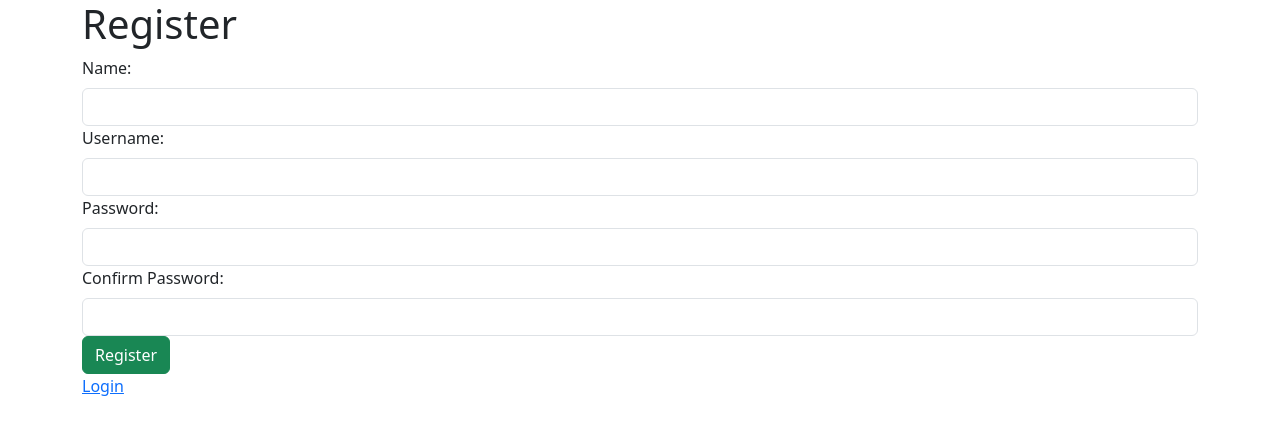
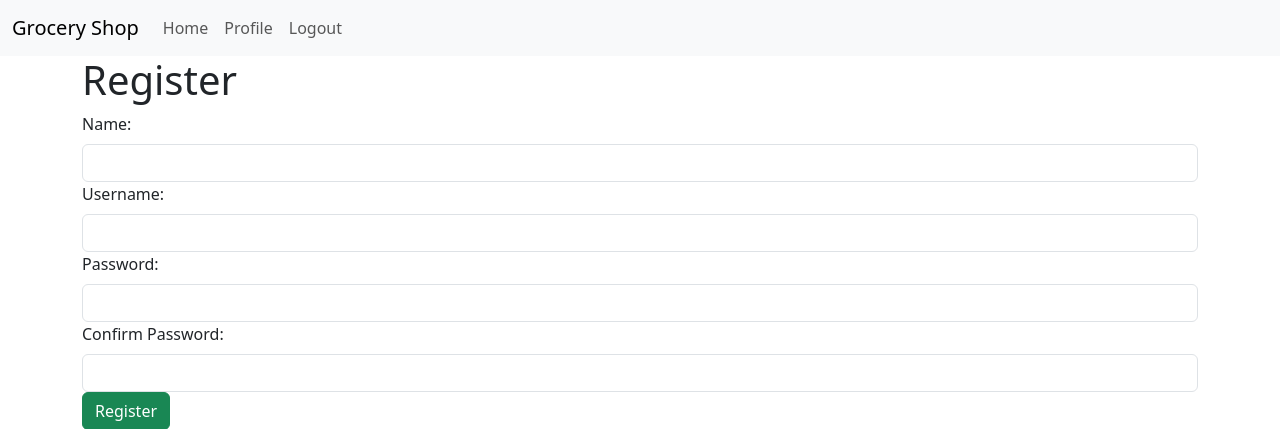
Before and after one commit to sayan01/bootcamp, a Flask app: page /register in a window 1280 px wide. Shown: the top 429 px of the page. Run offline with Flask 3, Linux system fonts and the light colour scheme.

Commit message:
add navbar, add basic profile page

```diff
--- a/models.py
+++ b/models.py
@@ -1,4 +1,4 @@
-
+from werkzeug.security import generate_password_hash
 from main import app
 from flask_sqlalchemy import SQLAlchemy
 from datetime import datetime
@@ -55,6 +55,7 @@ with app.app_context():
     db.create_all()
     admin = User.query.filter_by(is_admin=True).first()
     if not admin:
-        admin = User(username='admin', passhash='admin', name='Admin', is_admin=True)
+        passhash=generate_password_hash('admin')
+        admin = User(username='admin', passhash=passhash, name='Admin', is_admin=True)
         db.session.add(admin)
         db.session.commit()
--- a/routes.py
+++ b/routes.py
@@ -43,8 +43,7 @@ def login_post():
     username = request.form.get('username')
     password = request.form.get('password')
     user = User.query.filter_by(username=username).first()
-    password_is_correct = check_password_hash(user.passhash, password)
-    if not user or not password_is_correct:
+    if not user or not check_password_hash(user.passhash, password):
         flash("Username or password is incorrect")
         return redirect(url_for('login'))
     session['username'] = username
--- a/templates/layout.html
+++ b/templates/layout.html
@@ -9,16 +9,8 @@
     <script defer src="https://cdn.jsdelivr.net/npm/bootstrap@5.3.3/dist/js/bootstrap.bundle.min.js" integrity="sha384-YvpcrYf0tY3lHB60NNkmXc5s9fDVZLESaAA55NDzOxhy9GkcIdslK1eN7N6jIeHz" crossorigin="anonymous"></script>
 </head>
 <body>
-
-    {% with messages = get_flashed_messages() %}
-    {% if messages %}
-        {% for message in messages %}
-        <div class="alert alert-danger" role="alert">
-            {{message}}
-        </div>
-        {% endfor %}
-    {% endif %}
-    {% endwith %}
+    {% include 'navbar.html' %}
+    {% include 'message.html' %}
     <div class="container">
         {% block content %}
         {% endblock %}
--- /dev/null
+++ b/templates/message.html
@@ -0,0 +1,9 @@
+    {% with messages = get_flashed_messages() %}
+    {% if messages %}
+        {% for message in messages %}
+        <div class="alert alert-danger" role="alert">
+            {{message}}
+        </div>
+        {% endfor %}
+    {% endif %}
+    {% endwith %}
--- /dev/null
+++ b/templates/navbar.html
@@ -0,0 +1,21 @@
+<nav class="navbar navbar-expand-lg bg-body-tertiary">
+  <div class="container-fluid">
+    <a class="navbar-brand" href="#">Grocery Shop</a>
+    <button class="navbar-toggler" type="button" data-bs-toggle="collapse" data-bs-target="#navbarNav" aria-controls="navbarNav" aria-expanded="false" aria-label="Toggle navigation">
+      <span class="navbar-toggler-icon"></span>
+    </button>
+    <div class="collapse navbar-collapse" id="navbarNav">
+      <ul class="navbar-nav">
+        <li class="nav-item">
+          <a class="nav-link" href="{{url_for('home')}}">Home</a>
+        </li>
+        <li class="nav-item">
+          <a class="nav-link" href="{{url_for('profile')}}">Profile</a>
+        </li>
+        <li class="nav-item">
+          <a class="nav-link" href="{{url_for('logout')}}">Logout</a>
+        </li>
+      </ul>
+    </div>
+  </div>
+</nav>
--- a/templates/profile.html
+++ b/templates/profile.html
@@ -3,4 +3,5 @@
 {% block content %}
     <h1>{{ user.username }}</h1>
     <p>{{ user.name }}</p>
+    <img src="https://encrypted-tbn0.gstatic.com/images?q=tbn:ANd9GcQljYSrXL1AK2EzLXxKDtbl3hrFbLphwvqzmw&s" alt="">
 {% endblock %}
```
